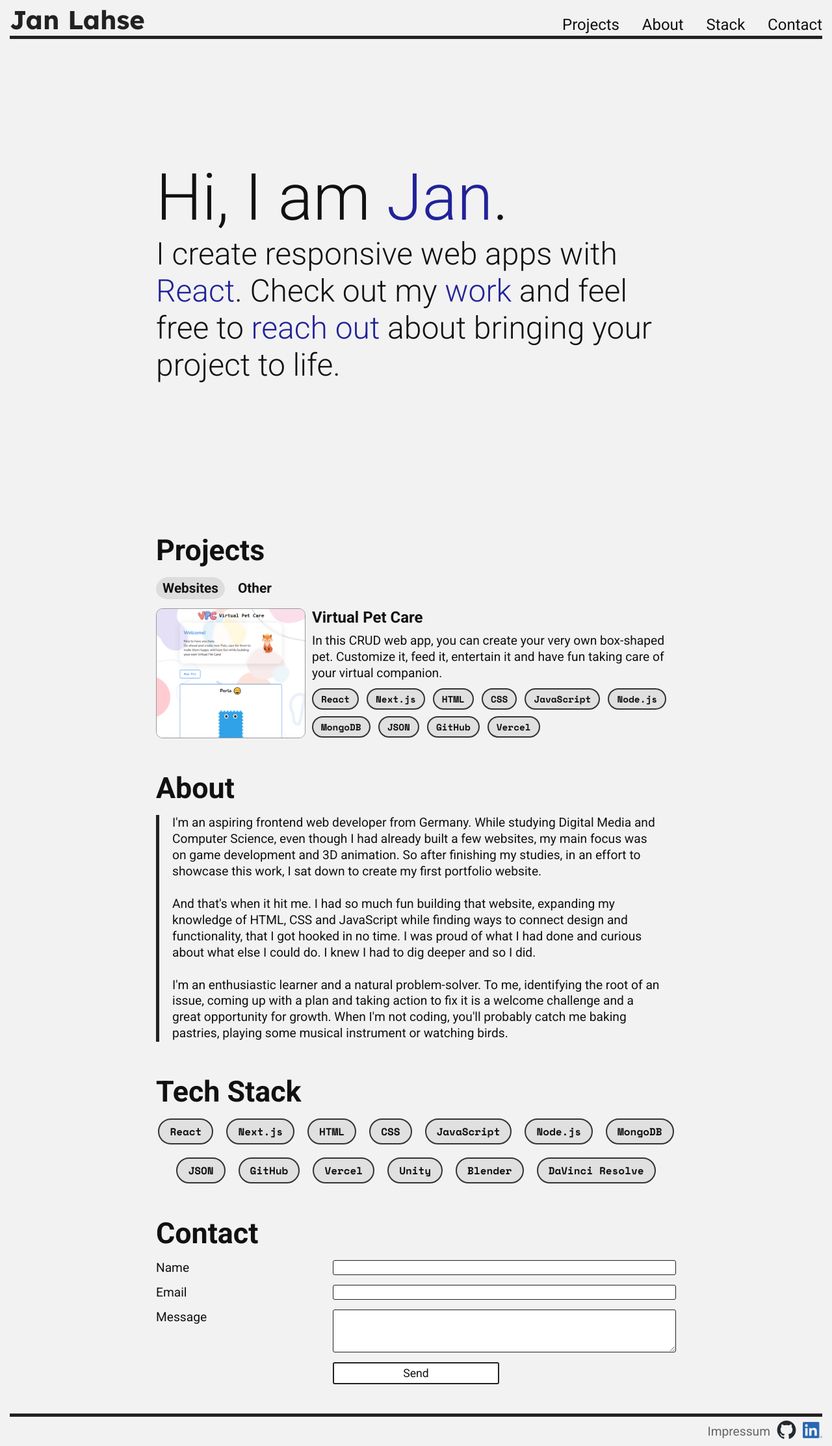
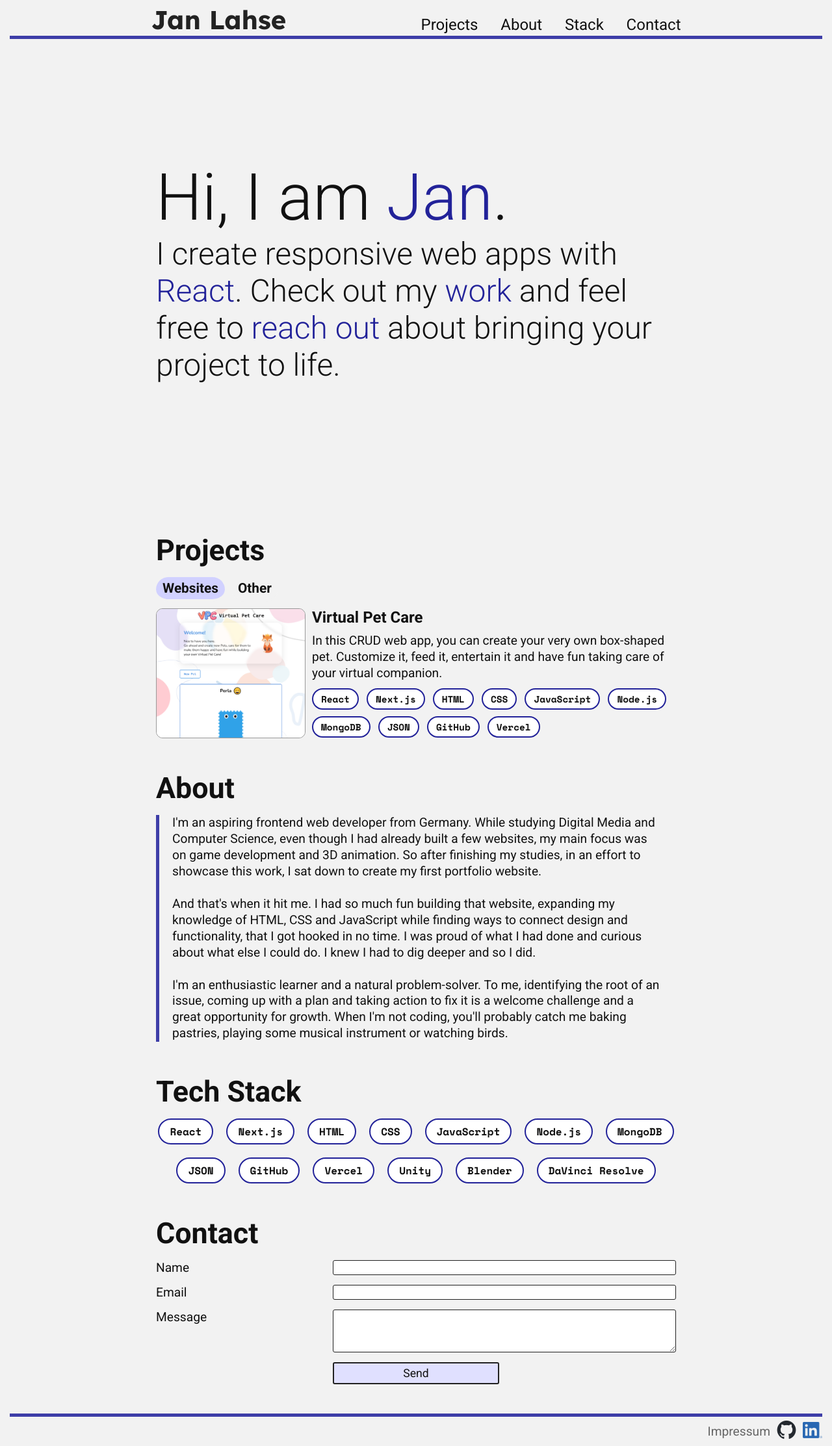
Before and after one commit to janlahse/portfolio, a Next.js app: page / in a window 1280 px wide. Shown: the whole page at 65% size. Built offline with nearby package versions, Linux system fonts and the light colour scheme.

Commit message:
adjusted design, added color

```diff
--- a/components/About.js
+++ b/components/About.js
@@ -33,5 +33,5 @@ const IntroText = styled.p`
   padding: 0 20px;
   font-size: 1.2em;
   line-height: 1.3em;
-  border-left: 5px solid #222;
+  border-left: 5px solid #3e3ea8;
 `;
--- a/components/ContactForm.js
+++ b/components/ContactForm.js
@@ -38,7 +38,7 @@ const SubmitButton = styled.button`
   grid-column: 2/3;
   font-family: inherit;
   font-size: 1.1em;
-  background-color: #fff;
+  background-color: #e0e0ff;
   border: 2px solid #222;
   border-radius: 3px;
   padding: 5px 0;
@@ -46,6 +46,6 @@ const SubmitButton = styled.button`
   transition: transform 0.2s ease, background-color 0.2s ease;
   &:active {
     transform: scale(0.92, 0.92);
-    background-color: #eee;
+    background-color: #ccccff;
   }
 `;
--- a/components/Footer.js
+++ b/components/Footer.js
@@ -37,7 +37,7 @@ const Container = styled.section`
   bottom: 0;
   margin: 0 15px ${(props) => (props.$isImpressum ? "0px" : "40px")} 15px;
   background-color: #f2f2f2;
-  border-top: 5px solid #222;
+  border-top: 5px solid #3e3ea8;
   @media (min-width: 650px) {
     position: ${(props) => (props.$isImpressum ? "fixed" : "static")};
     margin: 0 15px;
--- a/components/Header.js
+++ b/components/Header.js
@@ -28,8 +28,9 @@ const Container = styled.section`
   z-index: 1;
   position: fixed;
   inset: 0 15px auto;
-  border-bottom: 5px solid #222;
+  border-bottom: 5px solid #3e3ea8;
   background-color: #f2f2f2;
+  padding: 0 calc((100vw - 845px) / 2);
   @media (min-width: 650px) {
     display: flex;
     justify-content: space-between;
--- a/components/Others.js
+++ b/components/Others.js
@@ -52,7 +52,7 @@ const NavigationItem = styled.li`
   border-bottom: 4px solid #f2f2f2;
   border-radius: 20px;
   padding: 5px 10px;
-  ${(props) => props.$isActive && "background-color: #ddd; "}
+  ${(props) => props.$isActive && "background-color: #D1D1FF; "}
   transition: transform 0.2s ease;
   &:active {
     transform: scale(0.92);
--- a/components/ProjectsNav.js
+++ b/components/ProjectsNav.js
@@ -35,7 +35,7 @@ const NavigationItem = styled.li`
   border-bottom: 4px solid #f2f2f2;
   border-radius: 20px;
   padding: 5px 10px;
-  ${(props) => props.$isActive && "background-color: #ddd; "}
+  ${(props) => props.$isActive && "background-color: #D1D1FF; "}
   transition: transform 0.2s ease;
   &:active {
     transform: scale(0.92);
--- a/components/Tag.js
+++ b/components/Tag.js
@@ -5,8 +5,8 @@ export default function Tag({ skill, isForTechStack }) {
 }
 
 const StyledTag = styled.li`
-  border: 2px solid #333;
-  background-color: #e0e0e0;
+  border: 2px solid #222299;
+  background-color: #fff;
   list-style: none;
   padding: 4px 12px;
   border-radius: 30px;
```
